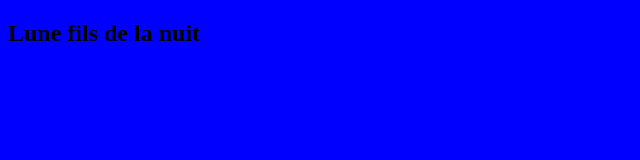
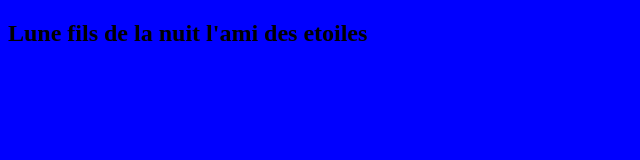
Before and after one commit to Lunebadaralune/lunetech, a plain HTML site: page index.html in a window 1280 px wide. Shown: the whole page, without its empty margins (0-640 px from the left). Drawn offline with Linux system fonts and the light colour scheme.

Commit message:
modification du texte

```diff
--- a/index.html
+++ b/index.html
@@ -4,6 +4,6 @@
 	<title>lune fils de la nuit</title>
 </head>
 <body bgcolor="blue">
-<h2>Lune fils de la nuit </h2>
+<h2>Lune fils de la nuit l'ami des etoiles </h2>
 </body>
 </html>
```
